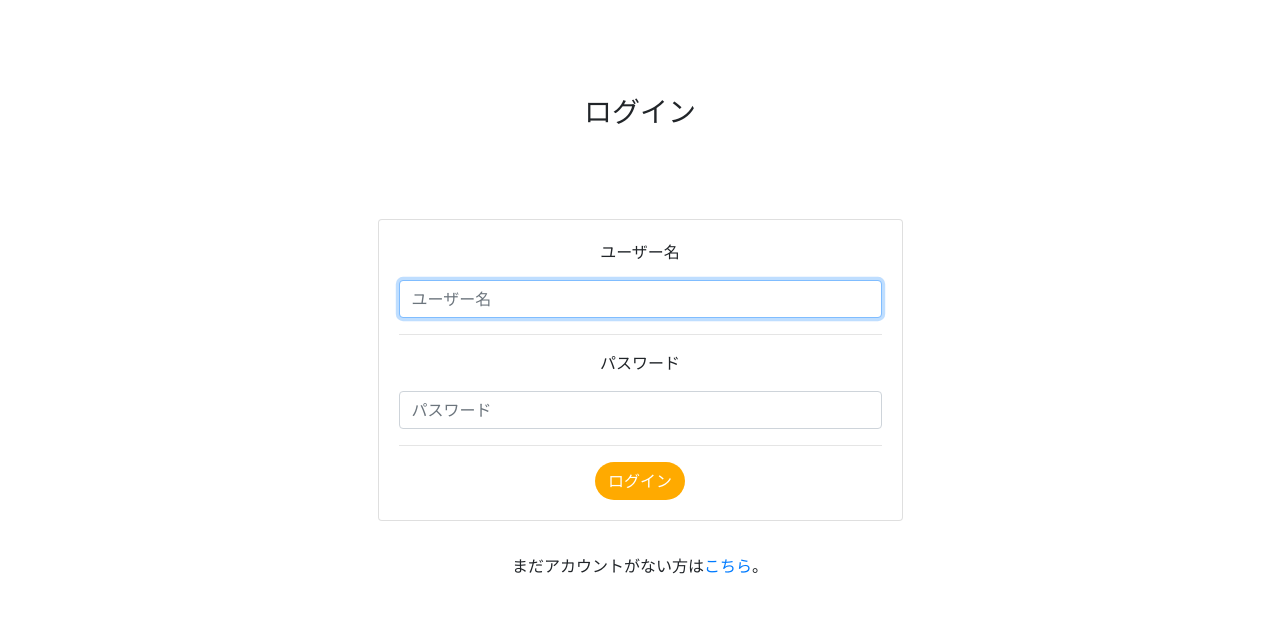
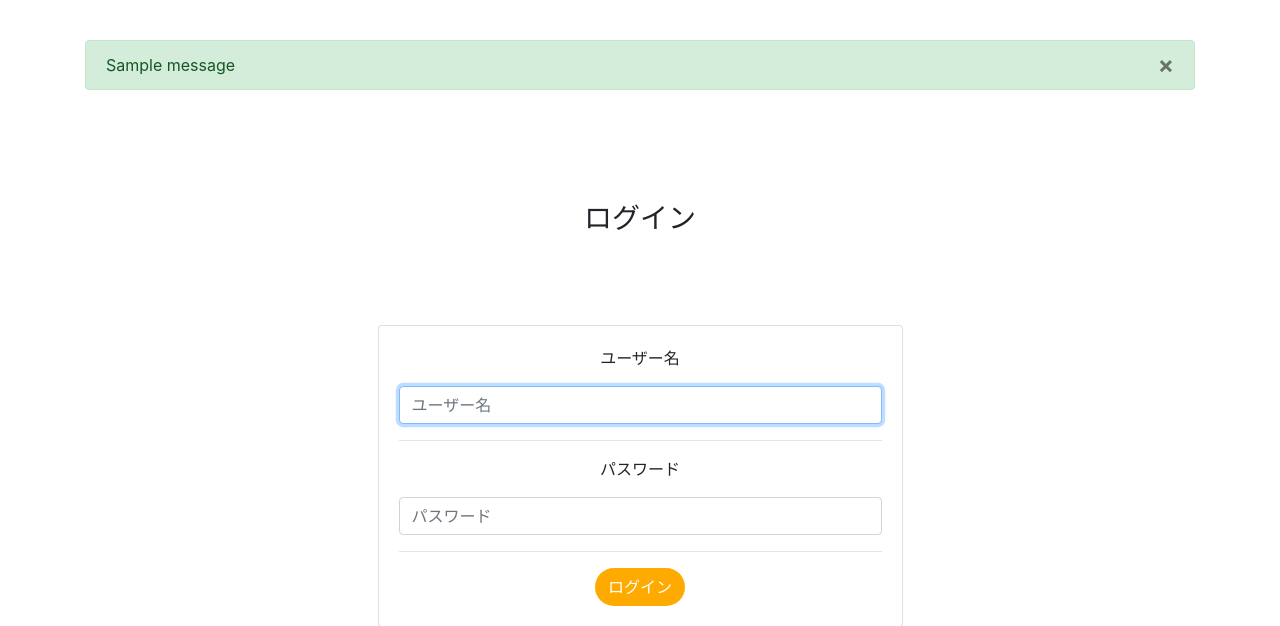
Before and after one commit to haruyasu/django-tabelog, a Django app: page /login/ in a window 1280 px wide. Shown: the part 58-684 px from the top of the page. Run offline with Django 3.2, Linux system fonts and the light colour scheme; tables that the repository leaves empty hold one stand-in row (values such as "Sample post"); one stand-in notice (Sample message) is shown; some libraries are stand-ins or nearby versions.

Commit message:
:rocket:メッセージ機能

```diff
--- a/tabelog/templates/base.html
+++ b/tabelog/templates/base.html
@@ -3,7 +3,7 @@
 {% load static %}
 
 <head>
-  <meta charset="utf-8" />
+  <meta charset=" utf-8" />
 <meta name="viewport" content="width=device-width, initial-scale=1, shrink-to-fit=no" />
 <link rel="stylesheet" href="https://stackpath.bootstrapcdn.com/bootstrap/4.4.1/css/bootstrap.min.css" />
 <link rel="stylesheet" type="text/css" href="{% static 'css/common.css' %}">
@@ -67,7 +67,27 @@
       </form>
     </div>
   </nav>
-
+  <br>
+  {% if messages %}
+  <div class="container" style="margin-top:1rem;">
+    <div class="message">
+      {% for message in messages %}
+      {% if message.tags == "success" %}
+      <div class="alert alert-success" role="alert">
+        {% elif message.tags == "error" %}
+        <div class="alert alert-danger" role="alert">
+          {% else %}
+          <div class="alert alert-info" role="alert">
+            {% endif %}
+            {{ message }}
+            <button type="button" class="close" data-dismiss="alert" aria-label="Close">
+              <span aria-hidden="true">×</span>
+            </button>
+          </div>
+          {% endfor %}
+        </div>
+      </div>
+      {% endif %}
       {% block content %}
       {% endblock %}
 
--- a/tabelog/views.py
+++ b/tabelog/views.py
@@ -6,6 +6,7 @@ from .forms import SearchForm, SignUpForm, LoginForm, ReviewForm
 from django.contrib.auth import login, authenticate
 from django.contrib.auth.views import LoginView, LogoutView
 from django.db.models import Avg
+from django.contrib import messages
 import json
 import requests
 
@@ -123,15 +124,22 @@ def ShopInfo(request, restid):
             review = Review()
             review.shop_id = restid
             review.shop_name = restaurants_info[0][1]
-            review.shop_kana = restaurants_info[0][2]
-            review.shop_address = restaurants_info[0][7]
             review.image_url = restaurants_info[0][5]
             review.user = request.user
             review.score = score
             review.comment = comment
-            review.save()
-            return redirect('tabelog:shop_info', restid)
+            is_exist = 0
+            is_exist = Review.objects.filter(shop_id = review.shop_id).filter(user = review.user).count()
+
+            if not is_exist == 0:
+                messages.error(request, '既にレビューを投稿済みです。')
+                return redirect('tabelog:shop_info', restid)
+            else:
+                review.save()
+                messages.success(request, 'レビューを投稿しました。')
+                return redirect('tabelog:shop_info', restid)
         else:
+            messages.error(request, 'エラーがあります。')
             return redirect('tabelog:shop_info', restid)
         return render(request, 'tabelog/index.html', {})
 
```
Lines whose indentation alone changed are shown as unchanged.
